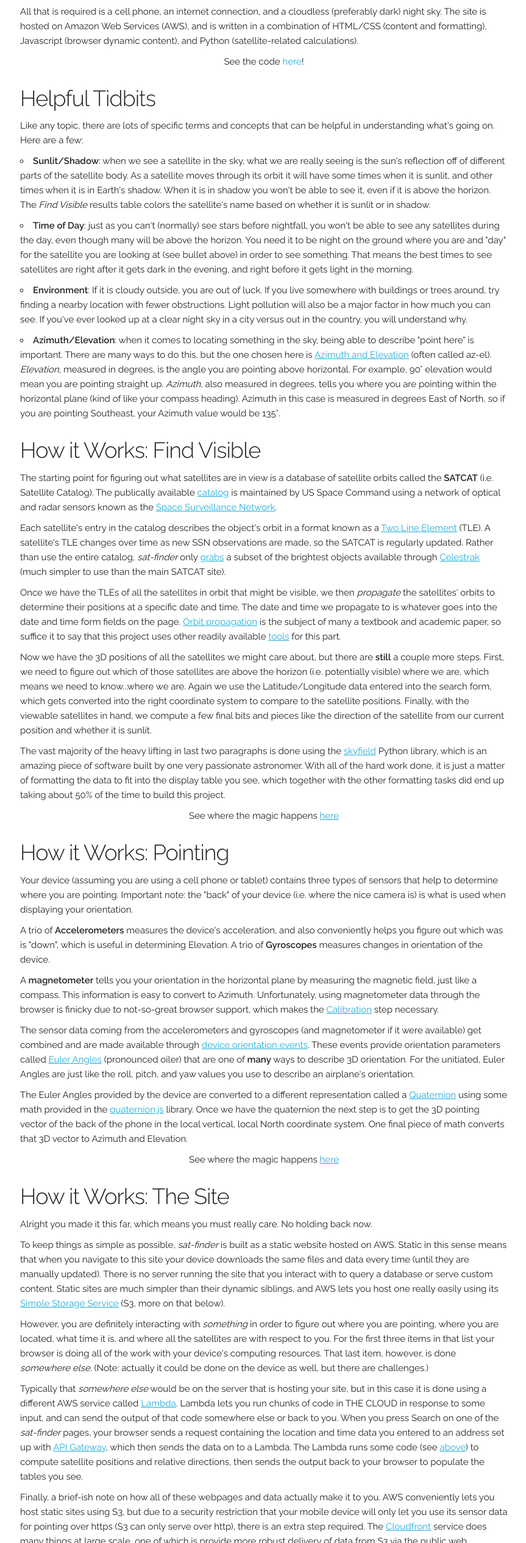
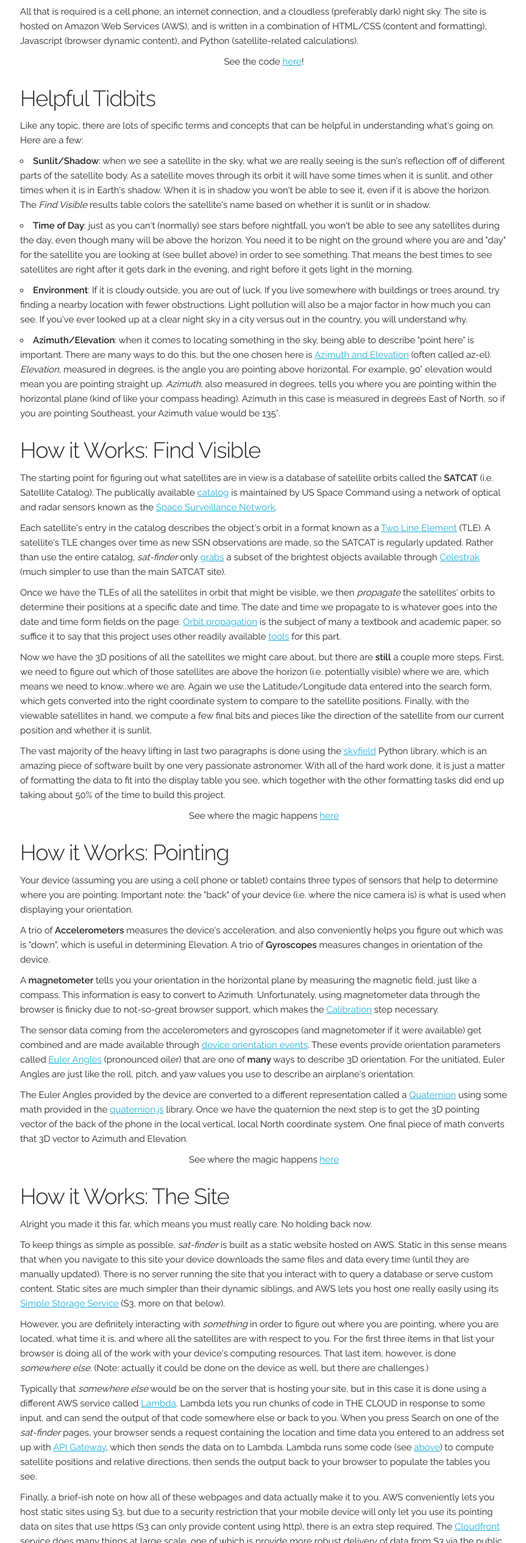
Before and after one commit to pdav5883/sat-finder, a plain HTML site: page about.html in a window 1280 px wide. Shown: the part 269-2800 px from the top of the page at 61% size, without its empty margins (207-1070 px from the left). Drawn offline with nearby package versions, Linux system fonts and the light colour scheme.

Commit message:
Partial changes to about

```diff
--- a/about.html
+++ b/about.html
@@ -37,7 +37,7 @@
 
       <p class="nextpar">All that is required is a cell phone, an internet connection, and a cloudless (preferably dark) night sky. The site is hosted on Amazon Web Services (AWS), and is written in a combination of HTML/CSS (content and formatting), Javascript (browser dynamic content), and Python (satellite-related calculations).</p>
 
-      <p class="center nextpar">See the code <a href"https://github.com/pdav5883/sat-finder">here</a>!
+      <p class="center nextpar">See the code <a href="https://github.com/pdav5883/sat-finder">here</a>!
 
 
       <h3 id="tidbits" class="smallbottom">Helpful Tidbits</h3>
@@ -89,9 +89,9 @@
 
       <p class="nextpar">However, you are definitely interacting with <em>something</em> in order to figure out where you are pointing, where you are located, what time it is, and where all the satellites are with respect to you. For the first three items in that list your browser is doing all of the work with your device's computing resources. That last item, however, is done <em>somewhere else</em>. (Note: actually it could be done on the device as well, but there are challenges.)</p>
 
-      <p class="nextpar">Typically that <em>somewhere else</em> would be on the server that is hosting your site, but in this case it is done using a different AWS service called <a href="https://aws.amazon.com/lambda/">Lambda</a>. Lambda lets you run chunks of code in THE CLOUD in response to some input, and can send the output of that code somewhere else or back to you. When you press Search on one of the <em>sat-finder</em> pages, your browser sends a request containing the location and time data you entered to an address set up with <a href="https://aws.amazon.com/api-gateway/">API Gateway</a>, which then sends the data on to a Lambda. The Lambda runs some code (see <a href="#visible">above</a>) to compute satellite positions and relative directions, then sends the output back to your browser to populate the tables you see.</p>
+      <p class="nextpar">Typically that <em>somewhere else</em> would be on the server that is hosting your site, but in this case it is done using a different AWS service called <a href="https://aws.amazon.com/lambda/">Lambda</a>. Lambda lets you run chunks of code in THE CLOUD in response to some input, and can send the output of that code somewhere else or back to you. When you press Search on one of the <em>sat-finder</em> pages, your browser sends a request containing the location and time data you entered to an address set up with <a href="https://aws.amazon.com/api-gateway/">API Gateway</a>, which then sends the data on to Lambda. Lambda runs some code (see <a href="#visible">above</a>) to compute satellite positions and relative directions, then sends the output back to your browser to populate the tables you see.</p>
 
-      <p class="nextpar">Finally, a brief-ish note on how all of these webpages and data actually make it to you. AWS conveniently lets you host static sites using S3, but due to a security restriction that your mobile device will only let you use its sensor data for pointing over https (S3 can only serve over http), there is an extra step required. The <a href="https://aws.amazon.com/cloudfront/">Cloudfront</a> service does many things at large scale, one of which is provide more robust delivery of data from S3 via the public web, including over https. The Cloudfront distribution set up for this site is then aliased via <a href="https://aws.amazon.com/route53/">Route 53</a> to the bearloves.rocks domain.</p>
+      <p class="nextpar">Finally, a brief-ish note on how all of these webpages and data actually make it to you. AWS conveniently lets you host static sites using S3, but due to a security restriction that your mobile device will only let you use its pointing data on sites that use https (S3 can only provide content using http), there is an extra step required. The <a href="https://aws.amazon.com/cloudfront/">Cloudfront</a> service does many things at large scale, one of which is provide more robust delivery of data from S3 via the public web, including using https. The Cloudfront distribution set up for this site is then aliased via <a href="https://aws.amazon.com/route53/">Route 53</a> to the bearloves.rocks domain.</p>
 
     </div>
 </body>
```
